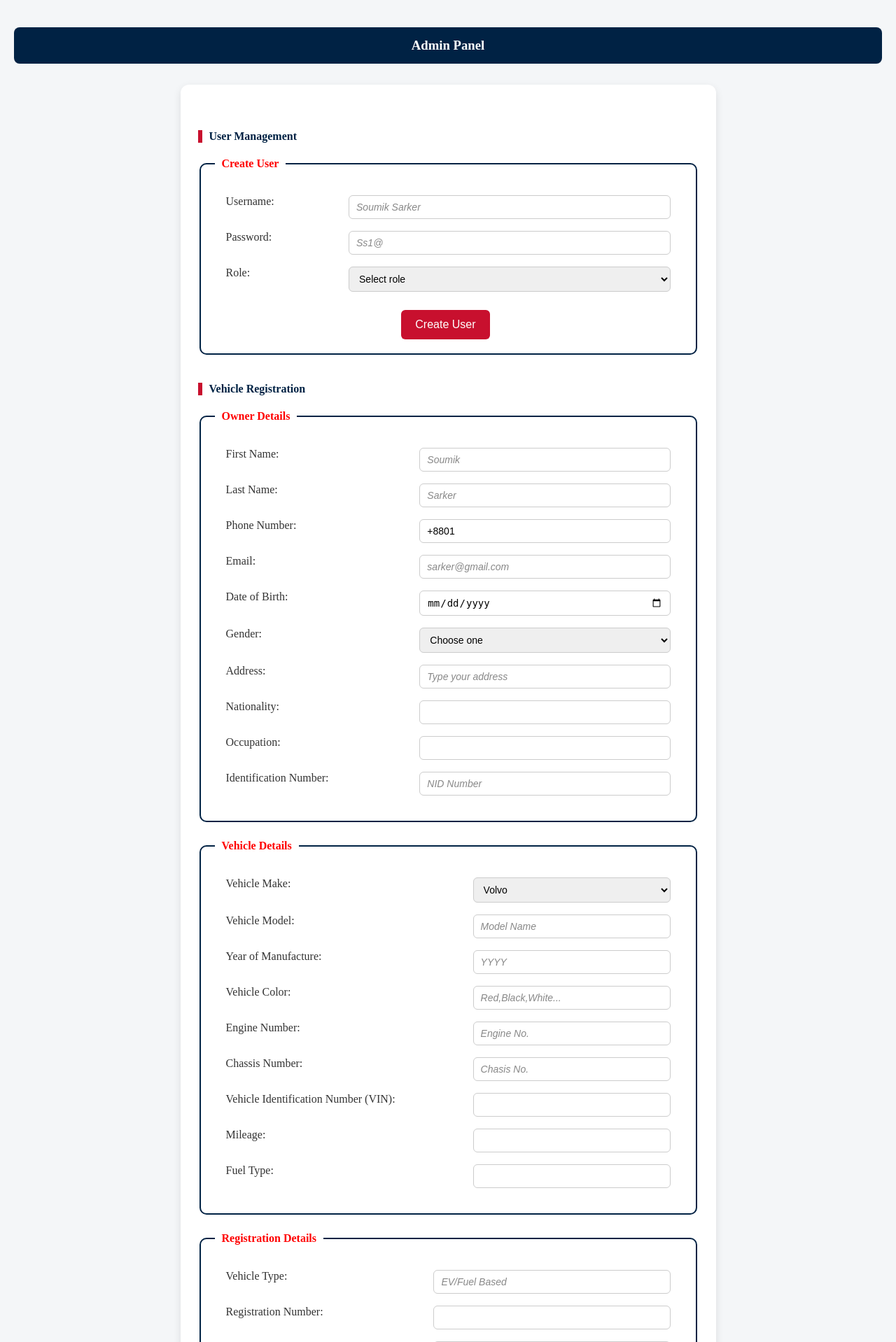
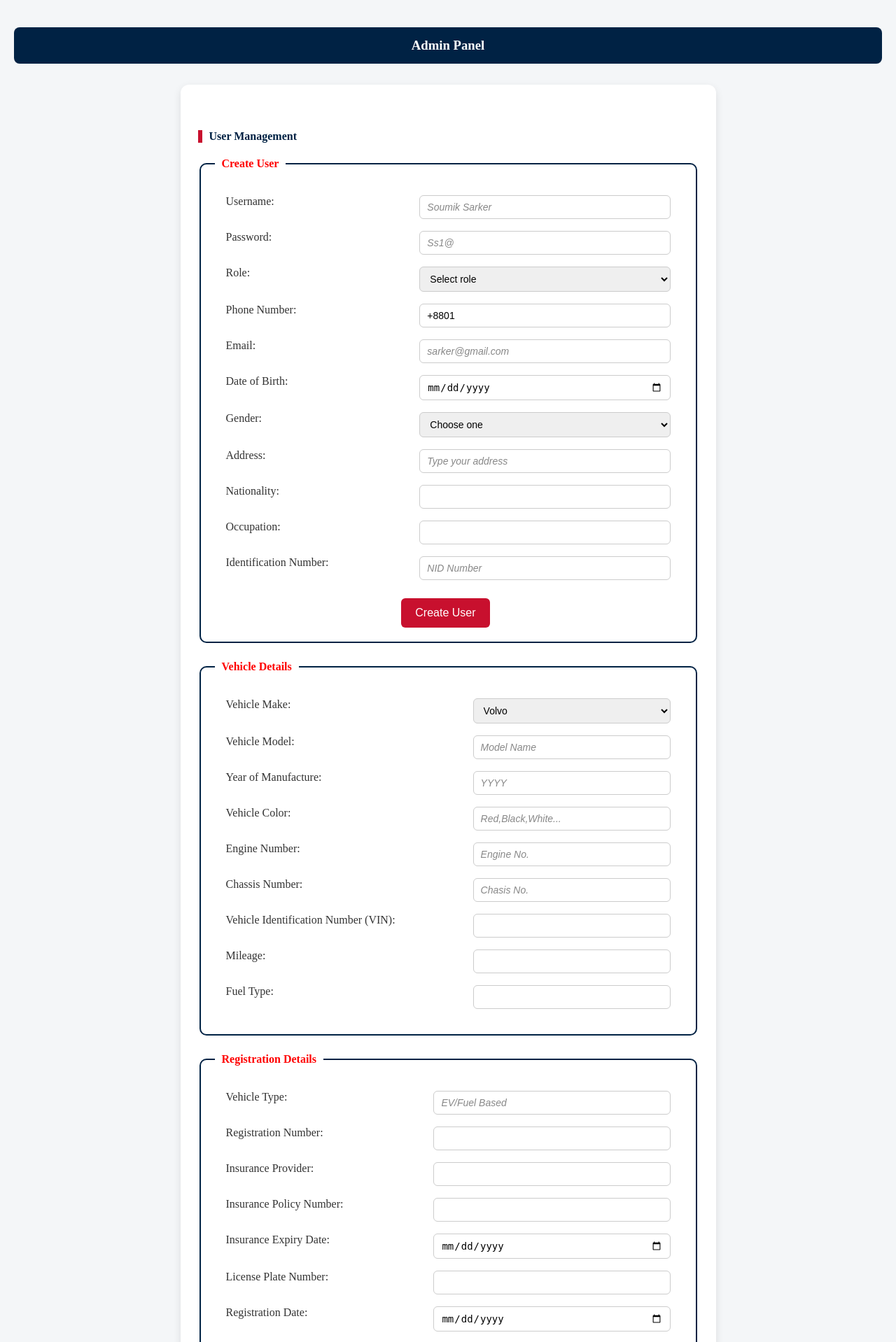
Before and after one commit to atik-ishrakk/web_technologies, a PHP site: page /Admin.php in a window 1280 px wide. Shown: the top 1918 px of the page at 70% size. Run offline with PHP 8.4, Linux system fonts and the light colour scheme; a stand-in replaces the project's code that opens the database connection.

Commit message:
Update Admin.php

```diff
--- a/Admin/view/Admin.php
+++ b/Admin/view/Admin.php
@@ -30,17 +30,12 @@
                 <tr>
                     <td><label for="username">Username:</label></td>
                     <td><input type="text" id="username" name="username" placeholder="Soumik Sarker"
-                            onblur="validateUsername(this)">
-                        <span id="usernameError" class="error"><?php echo $usernameError; ?></span>
-
-                    </td>
+                    ></td>
                 </tr>
                 <tr>
                     <td><label for="password">Password:</label></td>
                     <td><input type="password" id="password" name="password" placeholder="Ss1@"
-                            onblur="validatePassword(this)">
-                        <span id="passwordError" class="error"><?php echo $passwordError; ?></span>
-                    </td>
+                    ></td>
                 </tr>
                 <tr>
                     <td><label for="role">Role:</label></td>
@@ -53,29 +48,7 @@
                         <span id="roleError" class="error"><?php echo $roleError; ?></span>
                     </td>
                 </tr>
-            </table>
-            <input type="submit" value="Create User">
 
-        </fieldset>
-
-        <!-- Vehicle Registration -->
-        <h4 id="vehicle-registration">Vehicle Registration</h4>
-        <fieldset>
-            <legend>Owner Details</legend>
-            <table>
-                <tr>
-                    <td><label for="firstName">First Name:</label></td>
-                    <td colspan="2"><input type="text" id="firstName" name="firstname" placeholder="Soumik">
-                    <span class = 'error'><?php echo $firstNameError; ?></span>
-
-                    </td>
-                </tr>
-                <tr>
-                    <td><label for="lastName">Last Name:</label></td>
-                    <td colspan="2"><input type="text" id="lastName" name="lastname" placeholder="Sarker">
-                    <span class = 'error'><?php echo $lastNameError; ?></span>
-                </td>
-                </tr>
                 <tr>
                     <td><label for="phoneNumber">Phone Number:</label></td>
                     <td colspan="2"><input type="tel" id="phoneNumber" name="phoneNumber" value="+8801"
@@ -131,7 +104,11 @@
                     </td>
                 </tr>
             </table>
+            <input type="submit" value="Create User">
+
         </fieldset>
+
+
         <fieldset>
             <legend>Vehicle Details</legend>
             <table>
```
